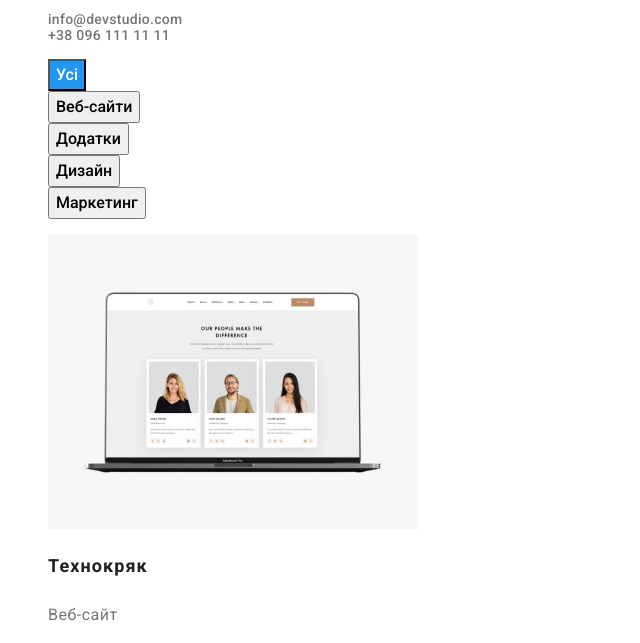
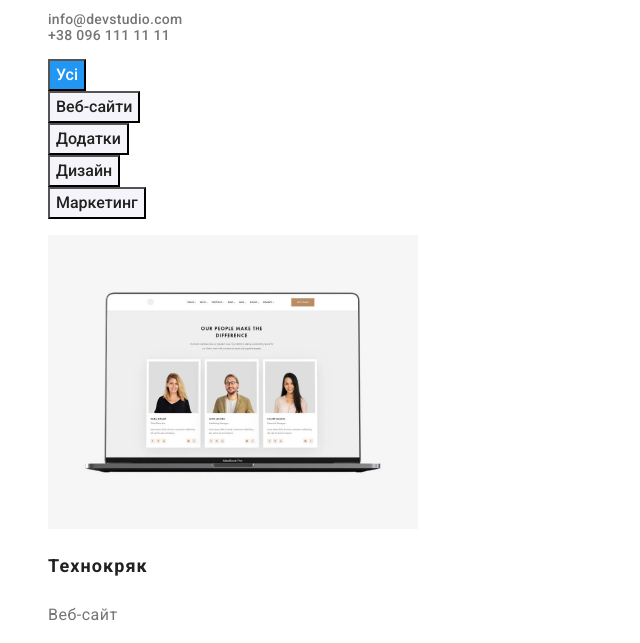
Before and after one commit to novstudent/goit-morkup-hw-02, a plain HTML site: page portfolio.html in a window 1280 px wide. Shown: the part 103-746 px from the top of the page, without its empty margins (0-640 px from the left). Drawn offline with Linux system fonts and the light colour scheme.

Commit message:
фон кнопок

```diff
--- a/css/styles.css
+++ b/css/styles.css
@@ -191,6 +191,8 @@ body {
   font-size: 16px;
   line-height: 1.625;
   cursor: pointer;
+  background: #f5f4fa;
+  color: #212121;
 }
 .nav:hover,
 .nav:focus {
```
